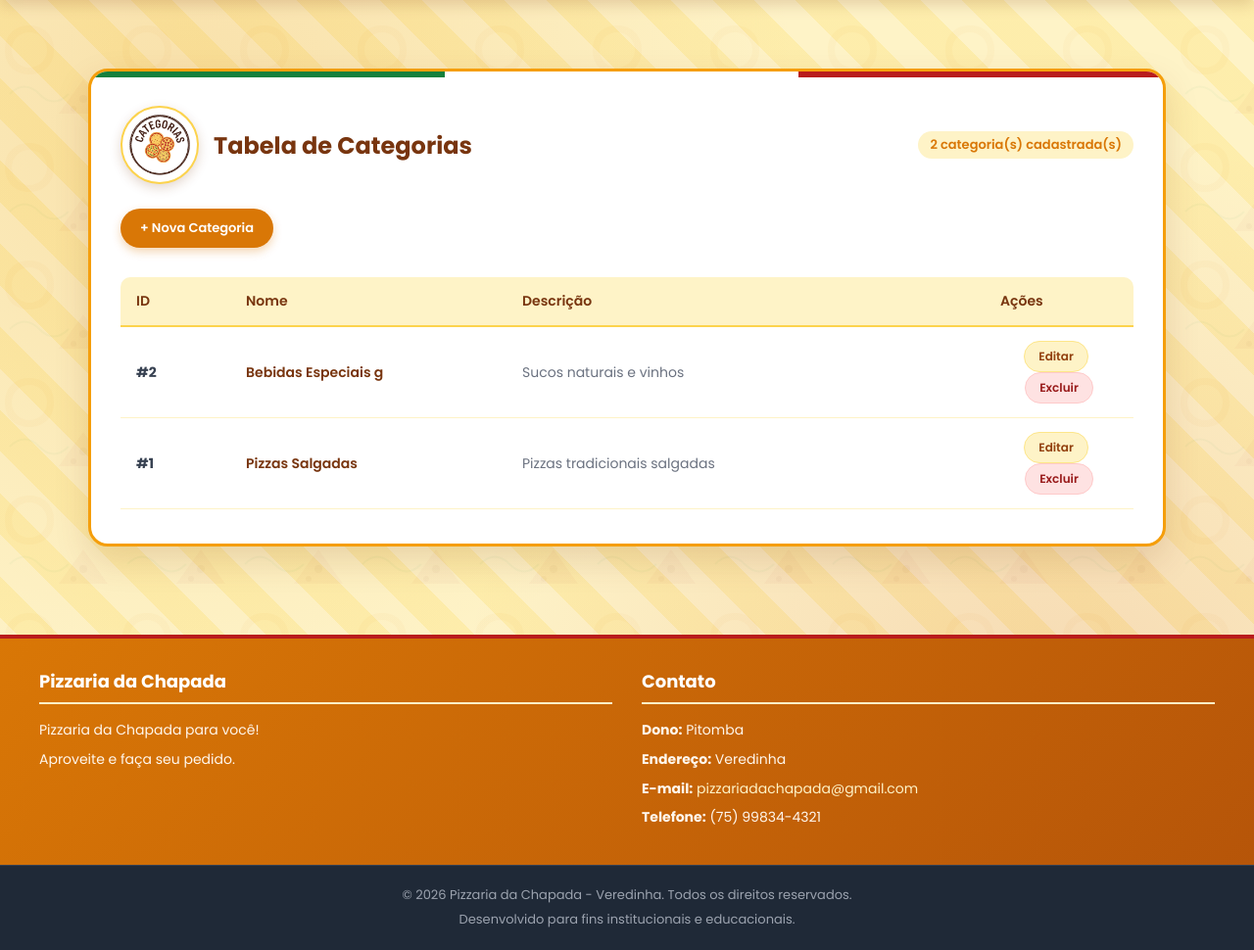
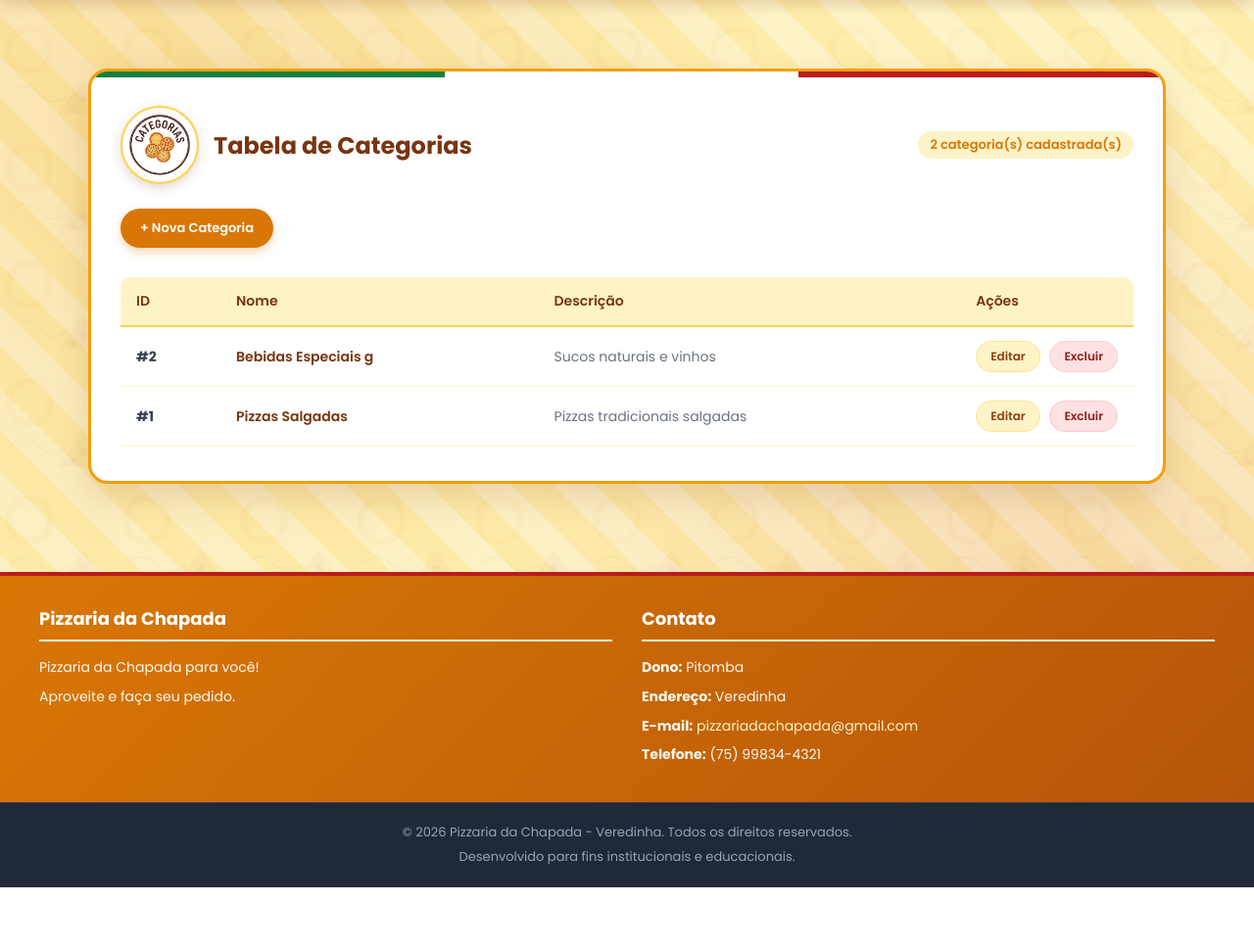
Before and after one commit to Israel2206/trabalho-de-charles, a PHP site: page /consultar_categoria.php in a window 1280 px wide. Shown: the part 109-1079 px from the top of the page at 98% size. After the commit the page ends 1015 px from the top, so only its background shows below. Run offline with PHP 8.4, Linux system fonts and the light colour scheme; data comes from the database, SQL or seed files in the repository.

Commit message:
V2 finilizida

```diff
--- a/Cliente/consultar_categoria.php
+++ b/Cliente/consultar_categoria.php
@@ -40,8 +40,8 @@ $total_cat = ($resultado) ? mysqli_num_rows($resultado) : 0;
                 <table class="modern-table">
                     <thead>
                         <tr>
-                            <th class="col-id-wide">ID</th>
-                            <th class="col-nome">Nome</th>
+                            <th class="col-id">ID</th>
+                            <th>Nome</th>
                             <th>Descrição</th>
                             <th class="col-acoes">Ações</th>
                         </tr>
@@ -53,7 +53,7 @@ $total_cat = ($resultado) ? mysqli_num_rows($resultado) : 0;
                                     <td><strong>#<?= $linha['id'] ?></strong></td>
                                     <td><span class="category-name"><?= htmlspecialchars($linha['nome']) ?></span></td>
                                     <td><span class="category-desc"><?= htmlspecialchars($linha['descricao'] ?: 'Sem descrição') ?></span></td>
-                                    <td class="cell-center">
+                                    <td class="cell-actions">
                                         <a href="editar.php?tabela=categoria&id=<?= $linha['id'] ?>" class="btn-action-edit">Editar</a>
                                         <a href="excluir.php?tabela=categoria&id=<?= $linha['id'] ?>" class="btn-action-danger" onclick="return confirm('Deseja realmente excluir esta categoria?');">Excluir</a>
                                     </td>
--- a/Cliente/style/tabelas.css
+++ b/Cliente/style/tabelas.css
@@ -123,14 +123,6 @@
     width: 70px;
 }
 
-.col-id-wide {
-    width: 80px;
-}
-
-.col-nome {
-    width: 250px;
-}
-
 .col-qtd {
     width: 70px;
 }
@@ -140,10 +132,6 @@
     text-align: center;
 }
 
-.cell-center {
-    text-align: center;
-}
-
 .cell-actions {
     text-align: center;
     white-space: nowrap;
```
